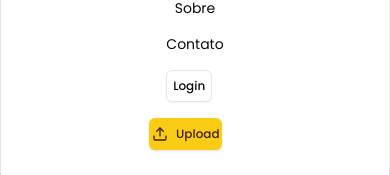
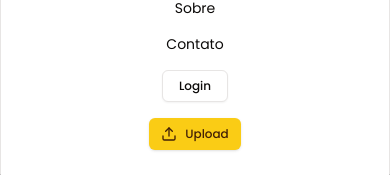
Before and after one commit to RandintN/frontend-pecas-online-x, a Next.js app: page /login in a window 390 px wide. Both pictures are taken after a click on the icon 362 px from the left and 52 px from the top of the page. Shown: the part 669-844 px from the top of the page. Built offline with nearby package versions, Linux system fonts and the light colour scheme.

Commit message:
feat: added file uploader to mobile

```diff
--- a/components/application/Header.tsx
+++ b/components/application/Header.tsx
@@ -92,16 +92,21 @@ export default function Header() {
                 Contato
               </Link>
               <Link href={"/login"}>
-                <Button variant="outline" size="sm" className="w-[80%]">
+                <Button variant="outline" size="sm" className="px-4">
                   Login
                 </Button>
               </Link>
-              <Link href={"/signup"}>
-                <Button size="sm" className="w-[80%]">
-                  <Upload className="h-4 w-4" />
-                  Upload
-                </Button>
-              </Link>
+              <Dialog>
+                <DialogTrigger asChild>
+                  <Button size="sm">
+                    <Upload className="h-4 w-4" />
+                    Upload
+                  </Button>
+                </DialogTrigger>
+                <DialogContent>
+                  <FileUpload />
+                </DialogContent>
+              </Dialog>
             </nav>
           </DrawerContent>
         </Drawer>
```
